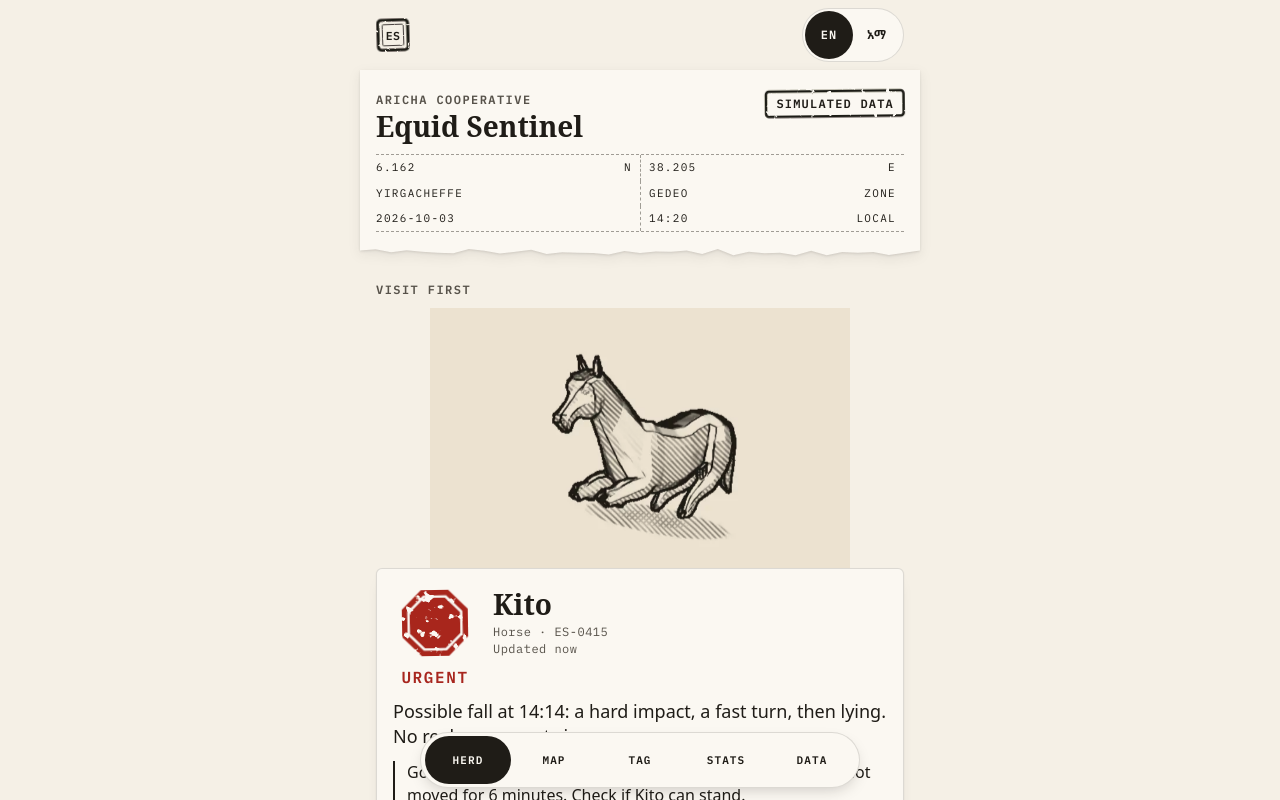
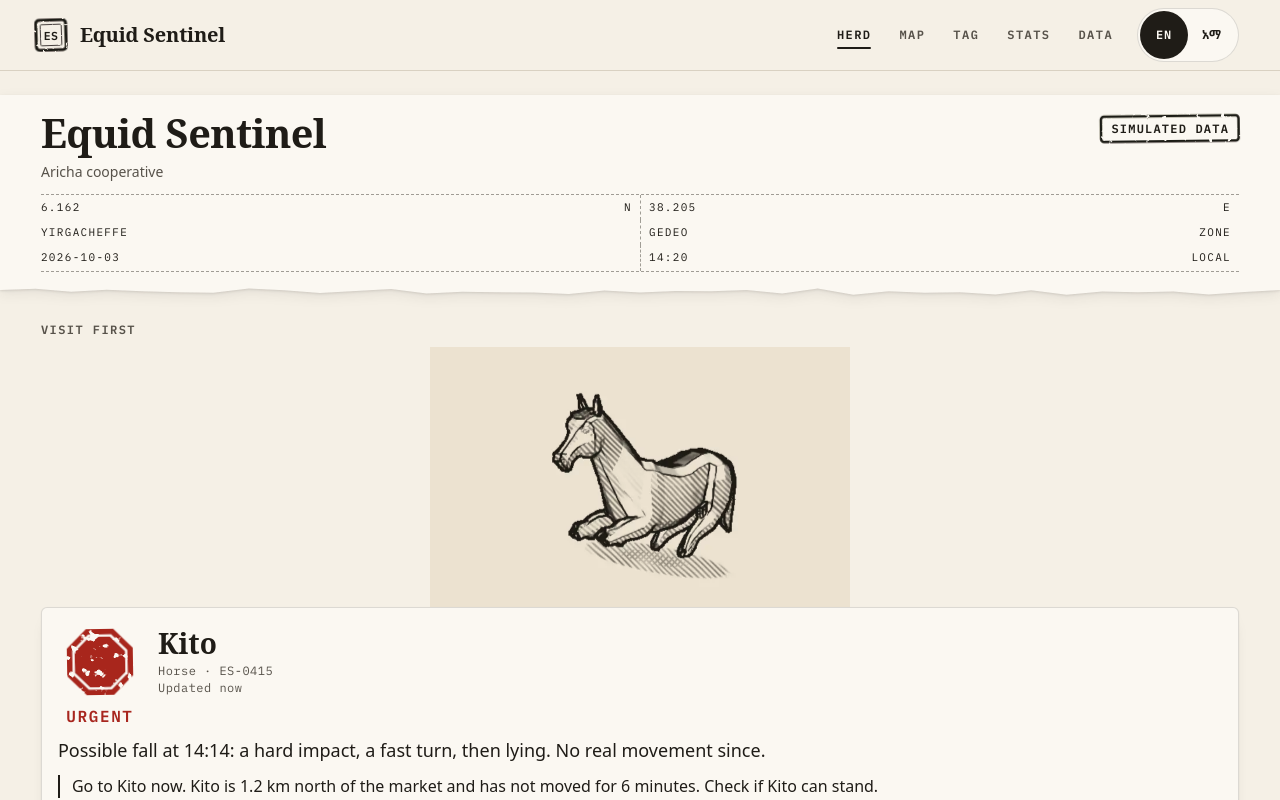
Before and after one commit to ErikLHillbom/EQUORA, a React (Vite) app: page / in a window 1280 px wide. Shown: the top 800 px of the page. Built offline with nearby package versions, Linux system fonts and the light colour scheme; a web font is replaced by a local one.

Commit message:
Lay out the app for computers: wide pages, nav in the top bar, context under titles

```diff
--- a/src/app/AppShell.tsx
+++ b/src/app/AppShell.tsx
@@ -1,4 +1,5 @@
-// App shell: top bar with the mark and the language switch, the screen, and the bottom nav.
+// App shell: top bar with the mark and the language switch, the screen, and the nav.
+// Phones get the pill bar at the bottom; computers get the same links in the top bar.
 import { Suspense, useEffect } from 'react'
 import { Link, Outlet, useLocation } from 'react-router'
 import type { Lang } from '../i18n'
@@ -49,12 +50,16 @@ export function AppShell() {
 
   return (
     <div className="app">
-      <div className="app-topbar">
-        <Link to="/" className="app-home" aria-label={t('shared.app.home')}>
-          <AppMark />
-        </Link>
-        <LanguageSwitch />
-      </div>
+      <header className="app-topbar">
+        <div className="app-topbar-inner">
+          <Link to="/" className="app-home" aria-label={t('shared.app.home')}>
+            <AppMark />
+            <span className="app-name">Equid Sentinel</span>
+          </Link>
+          {nav && <BottomNav placement="top" className="app-topnav" />}
+          <LanguageSwitch />
+        </div>
+      </header>
       {lang === 'am' && <p className="app-machine-note">{t('shared.lang.machine')}</p>}
       <Suspense fallback={<div className="app-loading" />}>
         <Outlet />
--- a/src/app/app.css
+++ b/src/app/app.css
@@ -3,23 +3,69 @@
   min-height: 100dvh;
 }
 
-.app-topbar {
+.app-topbar-inner {
   display: flex;
   align-items: center;
   justify-content: space-between;
   gap: var(--space-3);
-  max-width: 560px;
+  max-width: var(--page-max);
   margin: 0 auto;
   padding: var(--space-2) var(--gutter);
 }
 
 .app-home {
-  display: inline-grid;
-  place-items: center;
+  display: inline-flex;
+  align-items: center;
+  gap: var(--space-3);
   min-width: var(--touch);
   min-height: var(--touch);
   margin-left: -7px;
+  padding-right: var(--space-2);
   border-radius: var(--radius-button);
+  color: var(--ink);
+  text-decoration: none;
+}
+
+.app-home:focus-visible {
+  outline: var(--focus);
+  outline-offset: var(--focus-offset);
+}
+
+/* The product name shows next to the mark only where there is room for it. */
+.app-name {
+  display: none;
+  font-family: var(--font-serif);
+  font-size: 1.25rem;
+  font-weight: 600;
+  letter-spacing: -0.01em;
+}
+
+.app-topnav {
+  display: none;
+}
+
+@media (min-width: 1024px) {
+  .app-topbar {
+    position: sticky;
+    top: 0;
+    z-index: 20;
+    margin-bottom: var(--space-5);
+    background: var(--paper);
+    border-bottom: 1px solid var(--rule);
+  }
+
+  .app-topbar-inner {
+    padding-block: var(--space-2);
+  }
+
+  .app-name {
+    display: inline;
+  }
+
+  .app-topnav {
+    display: block;
+    margin-left: auto;
+  }
 }
 
 .app-lang {
@@ -51,7 +97,7 @@
 }
 
 .app-machine-note {
-  max-width: calc(560px - 2 * var(--gutter));
+  max-width: calc(var(--page-max) - 2 * var(--gutter));
   margin: 0 var(--gutter) var(--space-2);
   padding: 6px 10px;
   background: var(--paper-raised);
@@ -61,7 +107,7 @@
   color: var(--graphite);
 }
 
-@media (min-width: 592px) {
+@media (min-width: 1368px) {
   .app-machine-note {
     margin-inline: auto;
   }
--- a/src/index.css
+++ b/src/index.css
@@ -86,6 +86,12 @@ a {
   outline-offset: var(--focus-offset);
 }
 
+/* Browser surfaces carry the paper too: scrollbars in graphite, caret in ink. */
+html {
+  scrollbar-color: var(--kraft-deep) var(--paper);
+  caret-color: var(--ink);
+}
+
 ::selection {
   background: var(--kraft);
   color: var(--ink);
--- a/src/shared/tokens/tokens.css
+++ b/src/shared/tokens/tokens.css
@@ -61,7 +61,11 @@
   --space-5: 24px;
   --space-6: 32px;
   --space-7: 48px;
-  --gutter: 16px;
+  --gutter: clamp(16px, 3.2vw, 48px);
+  /* Page widths. Wide for working screens, reading for prose. */
+  --page-max: 1320px;
+  --reading-max: 760px;
+  /* Desktop starts at 1024px: the nav moves into the top bar. Media queries cannot read tokens. */
 
   /* Shape */
   --radius-card: 6px;
--- a/src/shared/ui/BottomNav.tsx
+++ b/src/shared/ui/BottomNav.tsx
@@ -5,17 +5,22 @@ import { DEFAULT_NAV, type NavItem } from './helpers'
 
 export interface BottomNavProps {
   items?: readonly NavItem[]
+  /** bottom: the pill bar on phones. top: inline links in the desktop top bar. */
+  placement?: 'bottom' | 'top'
   className?: string
 }
 
-export function BottomNav({ items = DEFAULT_NAV, className }: BottomNavProps) {
+export function BottomNav({ items = DEFAULT_NAV, placement = 'bottom', className }: BottomNavProps) {
   const { t } = useT()
   return (
-    <nav className={['ui-bottomnav', className].filter(Boolean).join(' ')} aria-label={t('shared.nav.label')}>
+    <nav
+      className={[placement === 'top' ? 'ui-topnav' : 'ui-bottomnav', className].filter(Boolean).join(' ')}
+      aria-label={t('shared.nav.label')}
+    >
       <ul>
         {items.slice(0, 5).map((it) => (
           <li key={it.to}>
-            <NavLink to={it.to} end={it.end} className="ui-bottomnav-link">
+            <NavLink to={it.to} end={it.end} className={placement === 'top' ? 'ui-topnav-link' : 'ui-bottomnav-link'}>
               {t(it.labelKey)}
             </NavLink>
           </li>
--- a/src/shared/ui/HeaderStrip.tsx
+++ b/src/shared/ui/HeaderStrip.tsx
@@ -16,7 +16,7 @@ function deckle(seed: string, points = 36): string {
 export interface HeaderStripProps {
   /** Screen title in serif. */
   title: ReactNode
-  /** Small mono caps line above the title. */
+  /** One line of context under the title, e.g. the cooperative. Never above it. */
   kicker?: ReactNode
   /** Slot under the title, usually a CoordinateBlock. */
   children?: ReactNode
@@ -36,8 +36,8 @@ export function HeaderStrip({ title, kicker, children, aside, headingLevel = 'h1
       <div className="ui-header-sheet" style={{ '--deckle': clip } as CSSProperties}>
         <div className="ui-header-top">
           <div className="ui-header-titles">
-            {kicker && <p className="ui-label ui-header-kicker">{kicker}</p>}
             {createElement(headingLevel, { className: 'ui-header-title' }, title)}
+            {kicker && <p className="ui-header-kicker">{kicker}</p>}
           </div>
           {aside && <div className="ui-header-aside">{aside}</div>}
         </div>
--- a/src/shared/ui/Paperwork.tsx
+++ b/src/shared/ui/Paperwork.tsx
@@ -7,14 +7,18 @@ export interface PaperProps {
   as?: 'main' | 'div' | 'section'
   /** Leave room for the bottom nav. Default true. */
   nav?: boolean
+  /** wide: working screens up to --page-max (default). reading: prose up to --reading-max. full: edge to edge. */
+  width?: 'wide' | 'reading' | 'full'
   className?: string
 }
 
 /** The page column. The grain is on the body behind it, never under text. */
-export function Paper({ children, as = 'main', nav = true, className }: PaperProps) {
+export function Paper({ children, as = 'main', nav = true, width = 'wide', className }: PaperProps) {
   return createElement(
     as,
-    { className: ['ui-paper', nav ? 'ui-paper--nav' : '', className].filter(Boolean).join(' ') },
+    {
+      className: ['ui-paper', `ui-paper--${width}`, nav ? 'ui-paper--nav' : '', className].filter(Boolean).join(' '),
+    },
     children,
   )
 }
--- a/src/shared/ui/ui.css
+++ b/src/shared/ui/ui.css
@@ -8,13 +8,27 @@
 .ui-paper {
   display: block;
   width: 100%;
-  max-width: 560px;
+  max-width: var(--page-max);
   margin: 0 auto;
   padding: 0 var(--gutter) var(--space-6);
 }
 
+.ui-paper--reading {
+  max-width: calc(var(--reading-max) + 2 * var(--gutter));
+}
+
+.ui-paper--full {
+  max-width: none;
+}
+
 .ui-paper--nav {
   padding-bottom: calc(56px + 32px + env(safe-area-inset-bottom, 0px));
+}
+
+@media (min-width: 1024px) {
+  .ui-paper--nav {
+    padding-bottom: var(--space-7);
+  }
 }
 
 .ui-paper > * + * {
@@ -665,12 +679,15 @@
 }
 
 .ui-header-kicker {
-  margin-bottom: 2px;
+  margin-top: var(--space-1);
+  font-size: var(--size-small);
+  color: var(--graphite);
 }
 
 .ui-header-title {
   font-family: var(--font-serif);
-  font-size: var(--size-title);
+  font-size: clamp(var(--size-title), 1.2rem + 1.6vw, 2.75rem);
+  letter-spacing: -0.015em;
   font-weight: 600;
   line-height: 1.15;
   overflow-wrap: anywhere;
@@ -768,6 +785,65 @@
 .ui-bottomnav-link[aria-current='page'] {
   background: var(--ink);
   color: var(--paper-raised);
+}
+
+/* On a computer the nav lives in the top bar. */
+@media (min-width: 1024px) {
+  .ui-bottomnav {
+    display: none;
+  }
+}
+
+/* ---------- Top nav (desktop) ---------- */
+
+.ui-topnav ul {
+  display: flex;
+  align-items: center;
+  gap: var(--space-1);
+  margin: 0;
+  padding: 0;
+  list-style: none;
+}
+
+.ui-topnav-link {
+  position: relative;
+  display: inline-flex;
+  align-items: center;
+  height: var(--touch);
+  padding: 0 var(--space-3);
+  font-family: var(--font-mono);
+  font-size: var(--size-label);
+  font-weight: 600;
+  letter-spacing: 0.12em;
+  text-transform: uppercase;
+  text-decoration: none;
+  color: var(--graphite);
+  border-radius: var(--radius-button);
+}
+
+.ui-topnav-link:hover {
+  color: var(--ink);
+}
+
+/* The current screen is underlined in ink, like a word marked in a notebook. */
+.ui-topnav-link[aria-current='page'] {
+  color: var(--ink);
+}
+
+.ui-topnav-link[aria-current='page']::after {
+  content: '';
+  position: absolute;
+  left: var(--space-3);
+  right: var(--space-3);
+  bottom: 10px;
+  height: 2px;
+  background: var(--ink);
+  border-radius: 1px;
+}
+
+.ui-topnav-link:focus-visible {
+  outline: var(--focus);
+  outline-offset: var(--focus-offset);
 }
 
 /* ---------- Lens (the tag light) ---------- */
```
Also changed, not shown: 1 other file (tests, documents, lock files or other folders).
